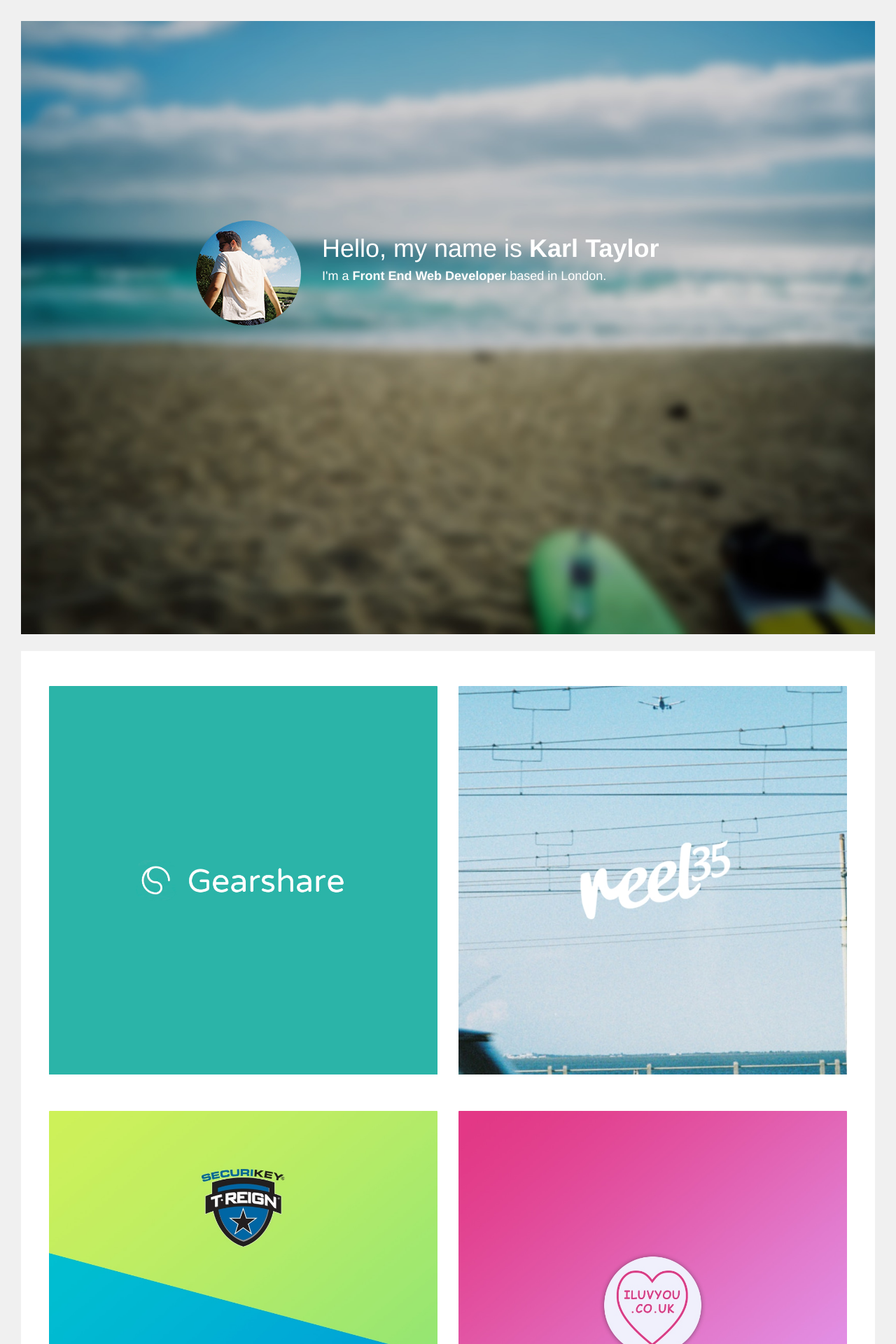
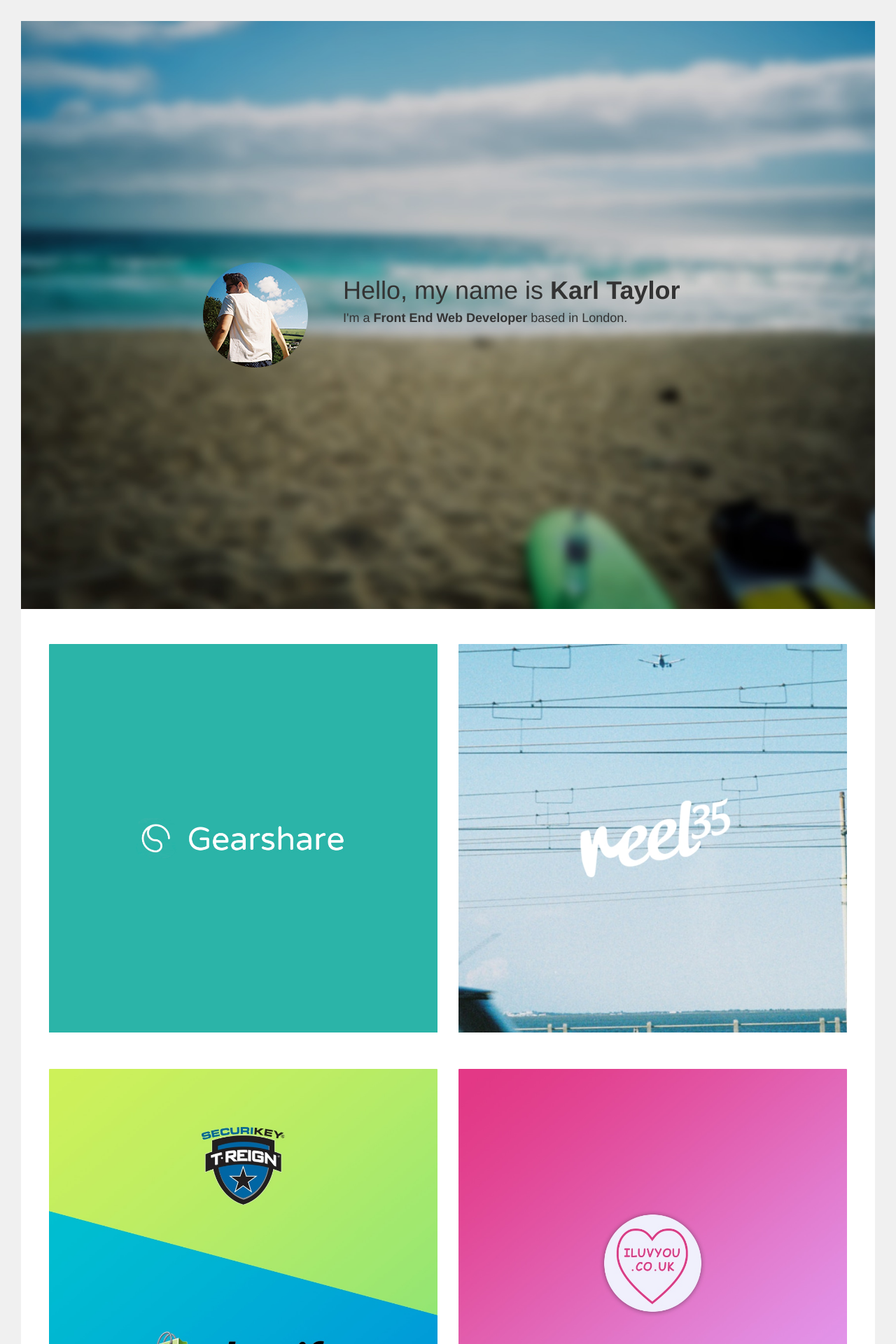
Before and after one commit to karltaylor/karltaylor.me, a Jekyll site: the page built from index.html, in a window 1280 px wide. Shown: the top 1920 px of the page at 70% size. Built offline with Jekyll 4.4.1, drawn with Linux system fonts in a browser that asks for light colours.

Commit message:
at some point

```diff
--- a/_sass/_home-page.scss
+++ b/_sass/_home-page.scss
@@ -8,22 +8,27 @@ body {
     background: transparent;
 }
 
-.header {
-  margin-top:25%;
+.home-page__header-container {
+  height: 100%;
+  position: relative;
+  .home-page__header {
+    position: absolute;
+    top: 50%;
+    left: 50%;
+    transform: translate(-50%, -50%);
+    width: 700px;
+  }
 }
 
 .portrait {
-  border-radius:5000px;
-  height:150px;
+  border-radius: 100%;
+  height: 150px;
+  float: left;
+  margin-right: 50px;
 }
 
 .align-right {
   text-align:center;
-}
-
-.bio {
-  text-align: center;
-  color: white;
 }
 
 section.portfolio-work {
@@ -44,9 +49,6 @@ section.work-with-me {
 }
 
 @media (min-width: 768px) {
-  .bio {
-    text-align: left;
-  }
   .align-right {
     text-align:right;
   }
--- a/index.html
+++ b/index.html
@@ -4,19 +4,13 @@ title: karltaylor.me - The work of London based web developer Karl Taylor
 ---
 
 <div class="parallax-window" data-parallax="scroll" data-image-src="images/bg.jpg">
-    <div class="container">
-        <div class="row header">
-            <div class="col-sm-4 align-right">
-                <img class="portrait" src="images/portrait.jpg" alt="Portrait"> <!-- change this to jekyll -->
-            </div>
-
-            <div class="col-sm-8 bio">
-                <h1 class="thin">Hello, my name is <strong>{{ site.author }}</strong></h1>
-                <h4 class="subheader">I'm a <strong>Front End Web Developer</strong> based in London.</h4>
-            </div>
-
-        </div>
+  <div class="home-page__header-container">
+    <div class="home-page__header">
+      <img class="portrait" src="images/portrait.jpg" alt="Portrait"> <!-- change this to jekyll -->
+      <h1 class="thin">Hello, my name is <strong>{{ site.author }}</strong></h1>
+      <h4 class="subheader">I'm a <strong>Front End Web Developer</strong> based in London.</h4>
     </div>
+  </div>
 </div>
 
 <section class="portfolio-work">
```
Also changed, not shown: other parts of index.html (+1 -1 lines).
